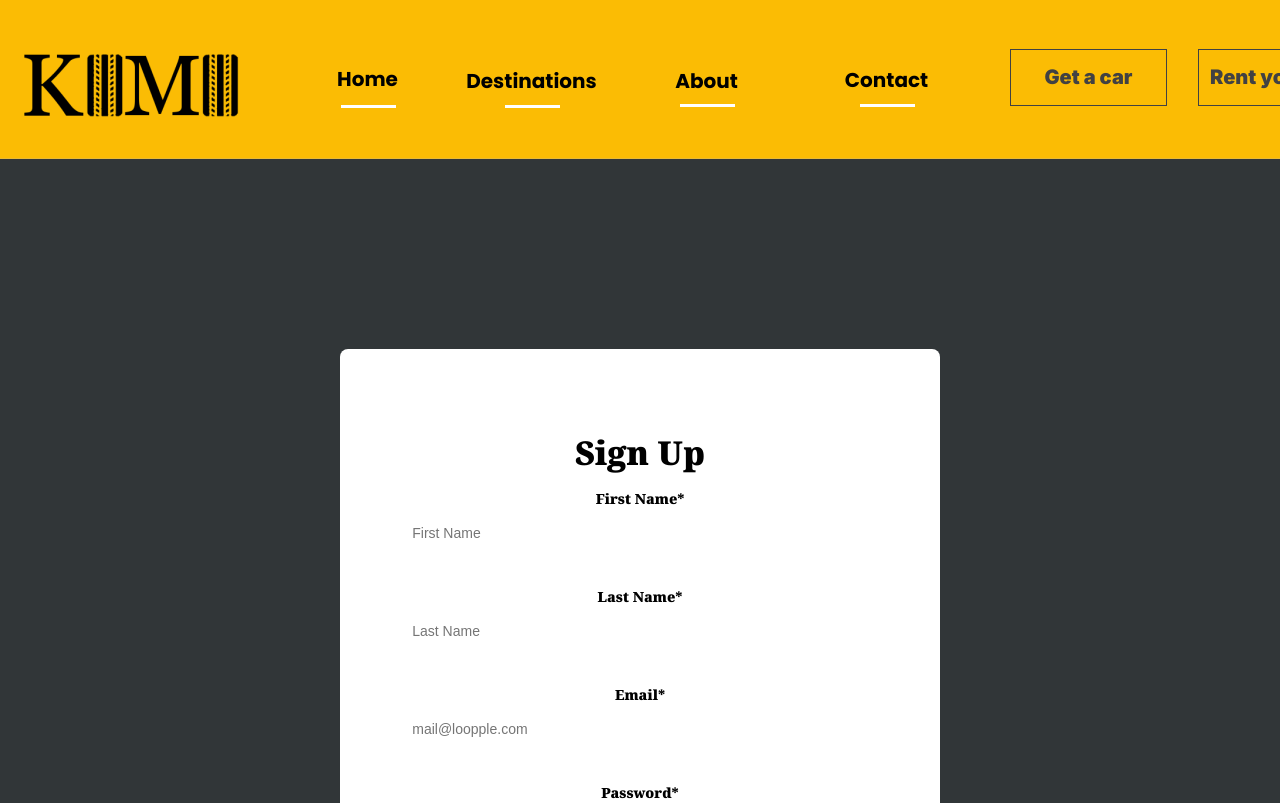
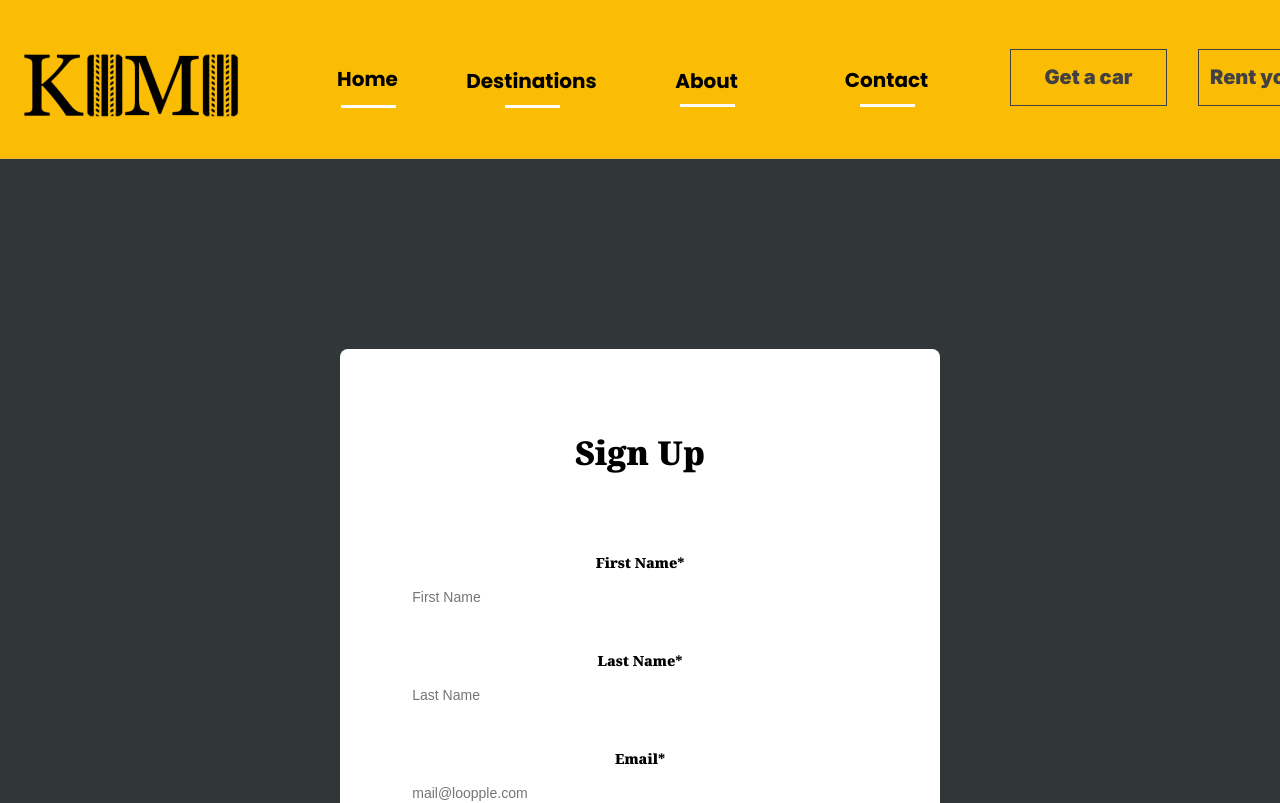
Before and after one commit to Zuka-13/Kimi, a React (Vite) app: page /register in a window 1280 px wide. Shown: the top 803 px of the page. Built offline with nearby package versions, Linux system fonts and the light colour scheme.

Commit message:
Fixed the fixed

```diff
--- a/src/pages/Register.tsx
+++ b/src/pages/Register.tsx
@@ -53,7 +53,7 @@ const Register: React.FC = () => {
                             <div className="flex items-center justify-center w-full lg:p-12">
                                 <div className="flex items-center xl:p-10">
                                     <form className="flex flex-col w-full h-full pb-6 text-center bg-white rounded-3xl" onSubmit={handleSubmit}>
-                                        <h3 className="mb-3 text-14xl font-extrabold text-dark-grey-900">Sign Up</h3>
+                                        <h3 className="mb-3 text-14xl pb-16 font-extrabold text-dark-grey-900">Sign Up</h3>
 
                                         {error && <div className="text-red-500 mb-4">{error}</div>}
                                         <div className="items-center align-center">
```
Also changed, not shown: 2 other files (tests, documents, lock files or other folders).
